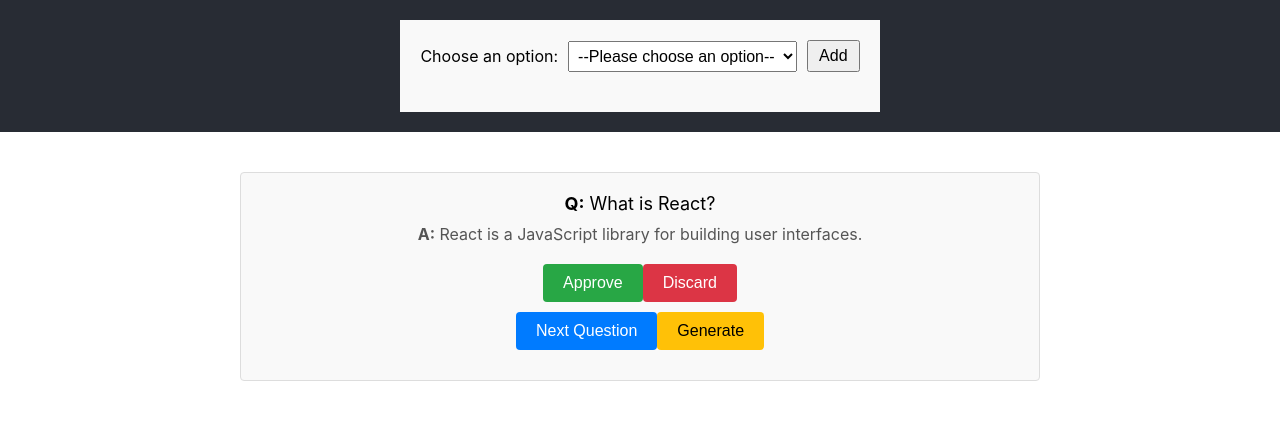
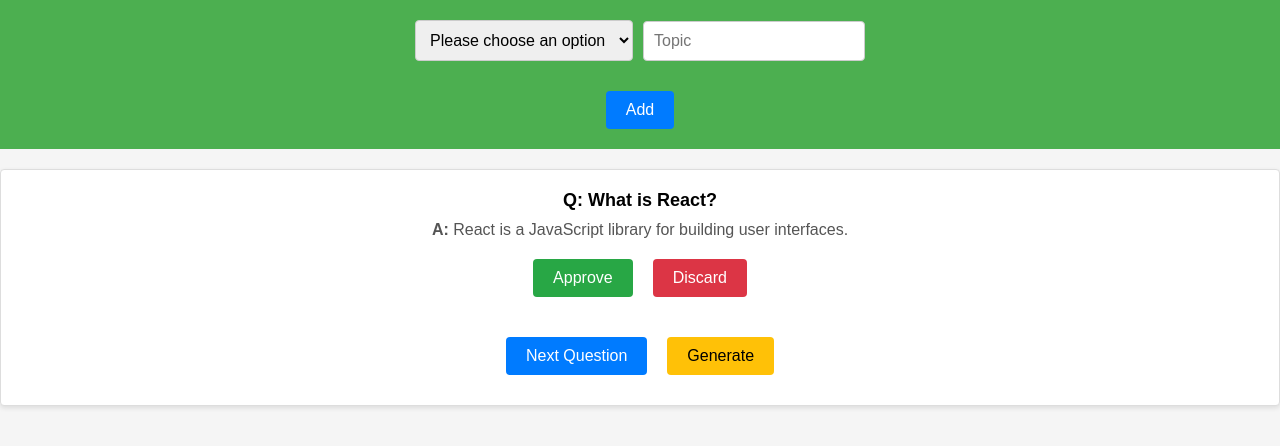
Before and after one commit to Riteshk1314/Al-codea-CCS-Hack, a React (Create React App) app in the folder frontend/: page / in a window 1280 px wide. Shown: the top 446 px of the page. Built offline with nearby package versions, Linux system fonts and the light colour scheme.

Commit message:
2nd commit frontend

```diff
--- a/frontend/src/App.css
+++ b/frontend/src/App.css
@@ -1,20 +1,133 @@
 /* src/App.css */
-.App {
+body {
+  font-family: Arial, sans-serif;
+  background-color: #f5f5f5;
+  margin: 0;
+  padding: 0;
+}
+
+.App-header {
+  background-color: #4CAF50;
+  color: white;
+  padding: 20px;
   text-align: center;
 }
 
-.App-header {
-  background-color: #282c34;
+.App-header .input-container {
+  display: flex;
+  align-items: center;
+  justify-content: center;
+  margin-bottom: 20px;
+}
+
+.App-header .input-container select {
+  padding: 10px;
+  font-size: 16px;
+  border-radius: 4px;
+  border: 1px solid #ccc;
+  margin-right: 10px;
+}
+
+.App-header .input-container input {
+  padding: 10px;
+  font-size: 16px;
+  border-radius: 4px;
+  border: 1px solid #ccc;
+  width: 200px;
+}
+
+.App-header button {
+  padding: 10px 20px;
+  font-size: 16px;
+  border: none;
+  border-radius: 4px;
+  background-color: #007bff;
+  color: white;
+  cursor: pointer;
+  margin-top: 10px;
+}
+
+.App-header button:hover {
+  background-color: #0056b3;
+}
+
+.qa-box {
+  border: 1px solid #ddd;
+  border-radius: 4px;
   padding: 20px;
+  margin: 20px 0;
+  background-color: white;
+  box-shadow: 0 2px 5px rgba(0, 0, 0, 0.1);
   display: flex;
   flex-direction: column;
   align-items: center;
-  justify-content: center;
 }
 
-main {
-  padding: 20px;
+.question {
+  margin-bottom: 10px;
+  font-size: 18px;
+  font-weight: bold;
+  text-align: center;
+}
+
+.answer {
+  font-size: 16px;
+  color: #555;
+  margin-bottom: 20px;
+  text-align: center;
+}
+
+.actions {
+  display: flex;
+  flex-direction: column;
+  align-items: center;
+}
+
+.button-group {
+  display: flex;
+  justify-content: center;
+  margin-bottom: 10px;
   width: 100%;
-  max-width: 800px;
-  margin: 0 auto;
+  max-width: 400px;
 }
+
+.button-group.top-buttons {
+  margin-bottom: 20px;
+}
+
+.button-group.bottom-buttons {
+  margin-top: 20px;
+}
+
+button {
+  padding: 10px 20px;
+  font-size: 16px;
+  border: none;
+  border-radius: 4px;
+  cursor: pointer;
+  margin: 0 10px;
+}
+
+button:hover {
+  opacity: 0.9;
+}
+
+.approve-button {
+  background-color: #28a745;
+  color: white;
+}
+
+.discard-button {
+  background-color: #dc3545;
+  color: white;
+}
+
+.next-question-button {
+  background-color: #007bff;
+  color: white;
+}
+
+.generate-button {
+  background-color: #ffc107;
+  color: black;
+}
--- a/frontend/src/App.js
+++ b/frontend/src/App.js
@@ -1,10 +1,23 @@
 // src/App.js
-import React from 'react';
+import React, { useState } from 'react';
 import SelectDropdown from './components/SelectDropdown';
 import QABox from './components/QABox';
 import './App.css';
 
 const App = () => {
+  const [options] = useState(["C++", "C#", "Python"]);
+  const [inputValues, setInputValues] = useState([""]);
+
+  const handleSelect = (index, value) => {
+    const newValues = [...inputValues];
+    newValues[index] = value;
+    setInputValues(newValues);
+  };
+
+  const handleAdd = () => {
+    setInputValues([...inputValues, ""]);
+  };
+
   const handleApprove = () => {
     console.log('Approved');
   };
@@ -24,7 +37,17 @@
   return (
     <div className="App">
       <header className="App-header">
-        <SelectDropdown />
+        {inputValues.map((value, index) => (
+          <div key={index} className="input-container">
+            <SelectDropdown
+              options={options}
+              onSelect={(value) => handleSelect(index, value)}
+            />
+            <input type="text" value={value}
+            placeholder='Topic' readOnly />
+          </div>
+        ))}
+        <button onClick={handleAdd}>Add</button>
       </header>
       <main>
         <QABox
--- a/frontend/src/components/QABox.css
+++ b/frontend/src/components/QABox.css
@@ -4,35 +4,60 @@
   border-radius: 4px;
   padding: 20px;
   margin: 20px 0;
-    background-color: #f9f9f9;
+  background-color: white;
+  box-shadow: 0 2px 5px rgba(0, 0, 0, 0.1);
+  display: flex;
+  flex-direction: column;
+  align-items: center;
 }
 
 .question {
   margin-bottom: 10px;
   font-size: 18px;
+  font-weight: bold;
+  text-align: center; /* Center text within the question div */
 }
 
 .answer {
   font-size: 16px;
   color: #555;
   margin-bottom: 20px;
+  text-align: center; /* Center text within the answer div */
 }
 
 .actions {
   display: flex;
   flex-direction: column;
+  align-items: center; /* Center items horizontally */
 }
 
-  .actions > div {
+.button-group {
+  display: flex;
+  justify-content: center; /* Center items horizontally within the group */
   margin-bottom: 10px;
+  width: 100%;
+  max-width: 400px; /* Optional: Set a max-width for the button group */
 }
 
-  .approve-button, .discard-button, .next-question-button, .generate-button {
+.button-group.top-buttons {
+  margin-bottom: 20px; /* Add space between top and bottom buttons */
+}
+
+.button-group.bottom-buttons {
+  margin-top: 20px; /* Add space above bottom buttons */
+}
+
+button {
   padding: 10px 20px;
   font-size: 16px;
   border: none;
   border-radius: 4px;
   cursor: pointer;
+  margin: 0 10px; /* Add horizontal margin between buttons */
+}
+
+button:hover {
+  opacity: 0.9;
 }
 
 .approve-button {
--- a/frontend/src/components/QABox.js
+++ b/frontend/src/components/QABox.js
@@ -12,11 +12,11 @@
         <strong>A:</strong> {answer}
       </div>
       <div className="actions">
-        <div>
+        <div className="button-group top-buttons">
           <button className="approve-button" onClick={onApprove}>Approve</button>
           <button className="discard-button" onClick={onDiscard}>Discard</button>
         </div>
-        <div>
+        <div className="button-group bottom-buttons">
           <button className="next-question-button" onClick={onNextQuestion}>Next Question</button>
           <button className="generate-button" onClick={onGenerate}>Generate</button>
         </div>
--- a/frontend/src/components/SelectDropdown.js
+++ b/frontend/src/components/SelectDropdown.js
@@ -1,51 +1,20 @@
 // src/components/SelectDropdown.js
-import React, { useState } from 'react';
-import './SelectDropdown.css';
+import React from 'react';
 
-const SelectDropdown = () => {
-  const [selectedOption, setSelectedOption] = useState('');
-  const [inputBars, setInputBars] = useState([]);
-
-  const handleChange = (event) => {
-    setSelectedOption(event.target.value);
-    console.log('Selected option:', event.target.value);
-  };
-
-  const handleAddClick = () => {
-    setInputBars([...inputBars, '']);
-  };
-
-  const handleInputChange = (index, event) => {
-    const newInputBars = [...inputBars];
-    newInputBars[index] = event.target.value;
-    setInputBars(newInputBars);
+const SelectDropdown = ({ options, onSelect }) => {
+  const handleSelect = (event) => {
+    onSelect(event.target.value);
   };
 
   return (
-    <div className="select-dropdown">
-      <div className="select-container">
-        <label htmlFor="options">Choose an option:</label>
-        <select id="options" value={selectedOption} onChange={handleChange}>
-          <option value="">--Please choose an option--</option>
-          <option value="option1">Option 1</option>
-          <option value="option2">Option 2</option>
-          <option value="option3">Option 3</option>
-        </select>
-        <button onClick={handleAddClick}>Add</button>
-      </div>
-      <div className="input-bars-container">
-        {inputBars.map((input, index) => (
-          <input
-            key={index}
-            type="text"
-            value={input}
-            onChange={(event) => handleInputChange(index, event)}
-            className="input-bar"
-            placeholder="Type here..."
-          />
-        ))}
-      </div>
-    </div>
+    <select onChange={handleSelect}>
+      <option value="">Please choose an option</option>
+      {options.map((option, index) => (
+        <option key={index} value={option}>
+          {option}
+        </option>
+      ))}
+    </select>
   );
 };
 
```
Also changed, not shown: 1 other file (tests, documents, lock files or other folders). Lines whose indentation alone changed are shown as unchanged.
